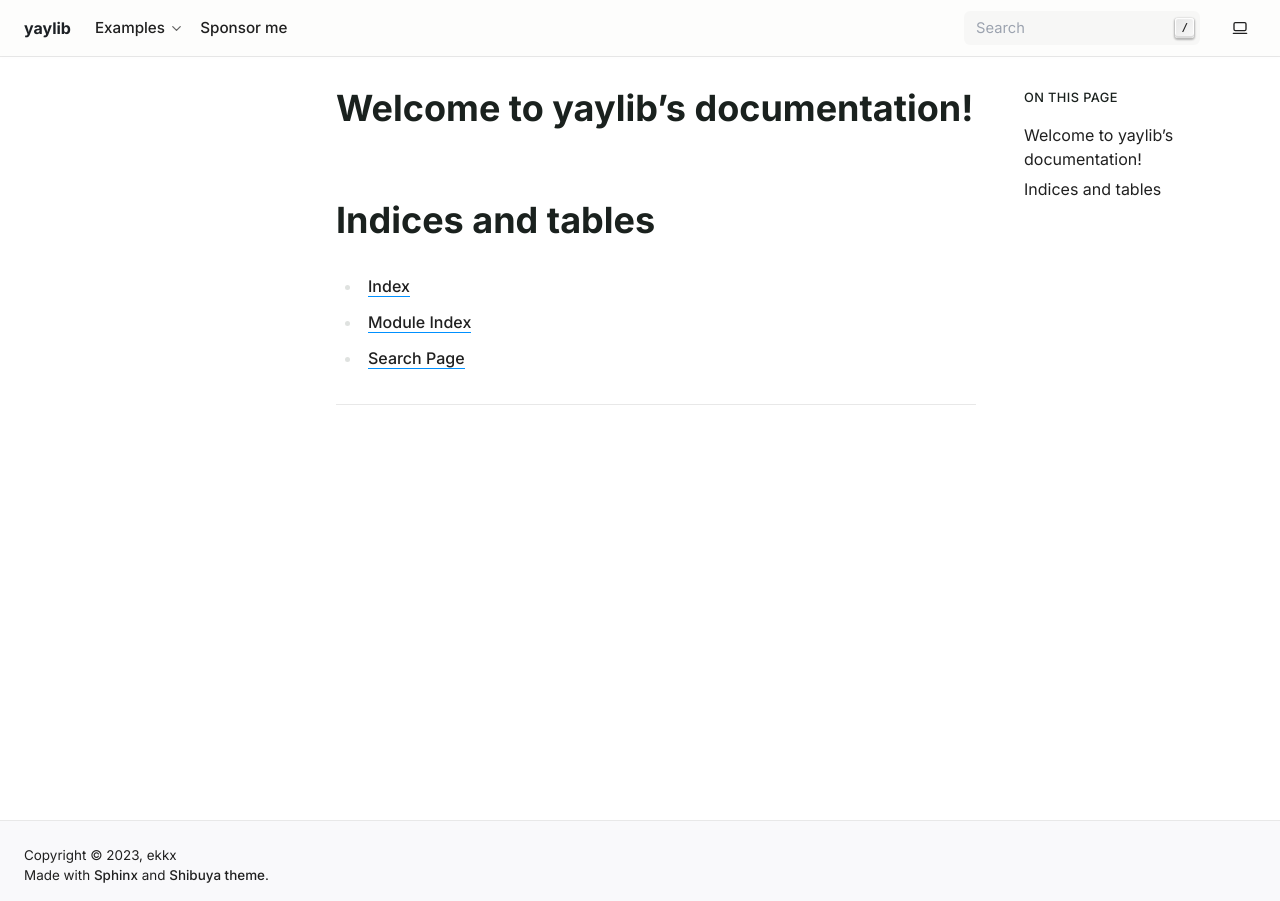
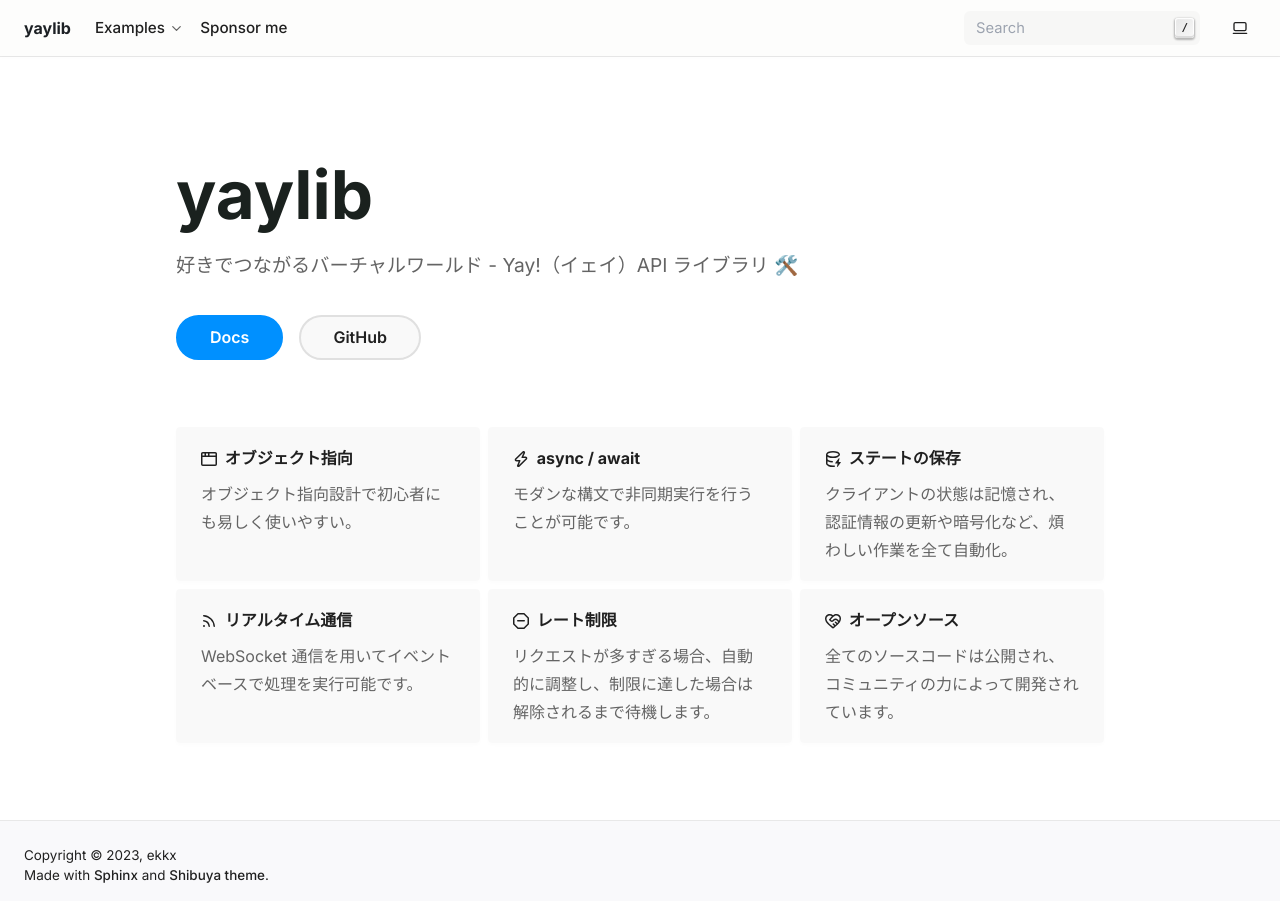
Before and after one commit to ekkx/yaylib, a Sphinx documentation site: the page built from docs/index.rst, in a window 1280 px wide. Built offline with Sphinx 7.4.7, drawn with Linux system fonts in a browser that asks for light colours; pages that are not in the unit, such as notebooks, are missing from menus.

Commit message:
feat: add doc index page

```diff
--- a/docs/index.rst
+++ b/docs/index.rst
@@ -1,20 +1,59 @@
-.. yaylib documentation master file, created by
-   sphinx-quickstart on Mon Mar 11 12:19:49 2024.
-   You can adapt this file completely to your liking, but it should at least
-   contain the root `toctree` directive.
+:layout: landing
+:description: 好きでつながるバーチャルワールド - Yay!（イェイ）API ライブラリ 🛠️
 
-Welcome to yaylib's documentation!
-==================================
+yaylib
+======
+
+.. rst-class:: lead
+
+    好きでつながるバーチャルワールド - Yay!（イェイ）API ライブラリ 🛠️
+
+.. container:: buttons
+
+    `Docs </install/>`_
+    `GitHub <https://github.com/ekkx/yaylib>`_
+
+.. grid:: 1 1 2 3
+    :gutter: 2
+    :padding: 0
+    :class-row: surface
+
+    .. grid-item-card:: :octicon:`browser` オブジェクト指向
+        :link: /tutorial/
+
+        オブジェクト指向設計で初心者にも易しく使いやすい。
+
+    .. grid-item-card:: :octicon:`zap` async / await
+        :link: /async/
+
+        モダンな構文で非同期実行を行うことが可能です。
+
+    .. grid-item-card:: :octicon:`cache` ステートの保存
+        :link: /storage/
+
+        クライアントの状態は記憶され、認証情報の更新や暗号化など、煩わしい作業を全て自動化。
+
+    .. grid-item-card:: :octicon:`rss` リアルタイム通信
+        :link: /ws/
+
+        WebSocket 通信を用いてイベントベースで処理を実行可能です。
+
+    .. grid-item-card:: :octicon:`blocked` レート制限
+        :link: /ratelimit/
+
+        リクエストが多すぎる場合、自動的に調整し、制限に達した場合は解除されるまで待機します。
+
+    .. grid-item-card:: :octicon:`code-of-conduct` オープンソース
+        :link: /contributing/index
+
+        全てのソースコードは公開され、コミュニティの力によって開発されています。
 
 .. toctree::
-   :maxdepth: 2
-   :caption: Contents:
+    :caption: Getting started
+    :hidden:
 
-   modules
+    install
 
-Indices and tables
-==================
-
-* :ref:`genindex`
-* :ref:`modindex`
-* :ref:`search`
+.. toctree::
+    :caption: Development
+    :hidden:
```
